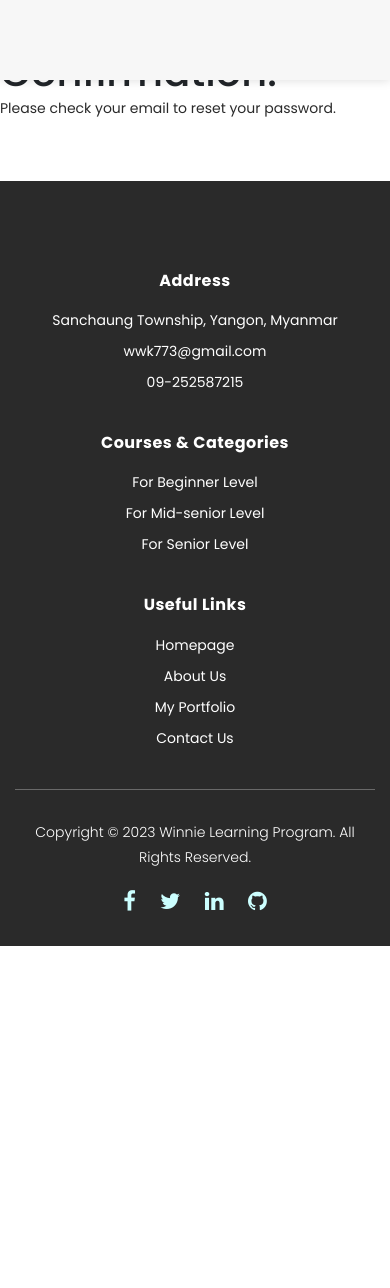
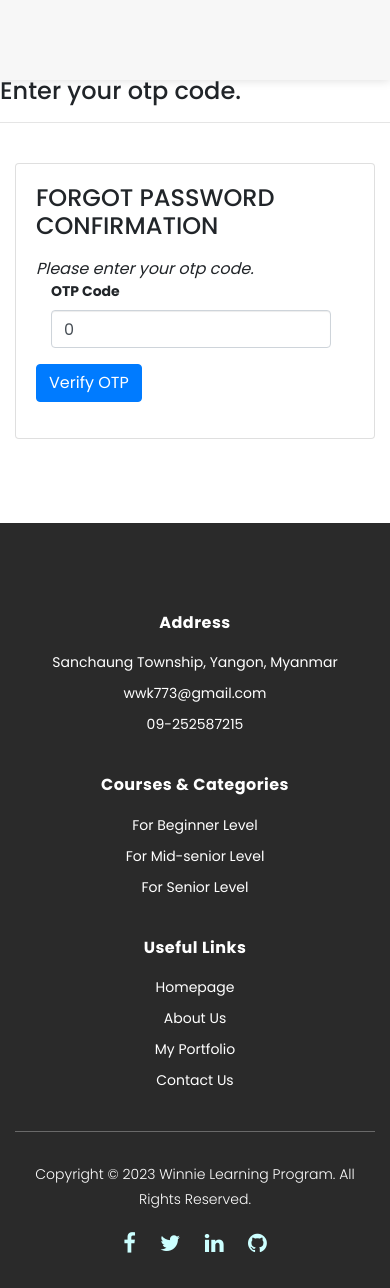
Before and after one commit to winwinkhaing-klw/Winnie_Learning_Programme, an ASP.NET MVC app: page /Account/ForgotPasswordConfirmation in a window 390 px wide. Run offline with ASP.NET Core 8 and stand-ins for ASP.NET MVC 5, Linux system fonts and the light colour scheme; the project's own start-up code is not run, and a stand-in starts its controllers and pages; some libraries are stand-ins or nearby versions.

Commit message:
Add Forgot Password
Add Forgot Password

```diff
--- a/Winnie_Learning_Programme/Controllers/AccountController.cs
+++ b/Winnie_Learning_Programme/Controllers/AccountController.cs
@@ -18,6 +18,7 @@ namespace Winnie_Learning_Programme.Controllers
     {
         private UserService userServices;
         private Services.PasswordHasher pwdHasher;
+
         public AccountController()
         {
             userServices = new UserService(new WKDbEntities());
@@ -49,6 +50,8 @@ namespace Winnie_Learning_Programme.Controllers
             if (userServices.isValidAccount(model.Email, model.Password))
             {
                 Session["Username"] = model.Email;
+                User user = userServices.GetUserByUserName(model.Email);
+                Session["FullName"] = user.Name;
                 return RedirectToAction("YourCourse", "Courses");
             }
             else
@@ -102,26 +105,50 @@ namespace Winnie_Learning_Programme.Controllers
             return View();
         }
 
-        //
-        //
         // GET: /Account/ForgotPassword
         [AllowAnonymous]
+        [HttpGet]
         public ActionResult ForgotPassword()
         {
+            ForgotPasswordViewModel model = new ForgotPasswordViewModel();
+            return View(model);
+        }
+
+       // POST: /Account/ForgotPassword
+       [HttpPost]
+       public ActionResult ForgotPassword(ForgotPasswordViewModel model)
+       {
+            if (!string.IsNullOrEmpty(model.Email))
+            {
+                if (userServices.forgetPassword(model.Email)) {
+                    return RedirectToAction("ForgotPasswordConfirmation");
+                }
+            }
             return View();
         }
-
-        //
-        // POST: /Account/ForgotPassword
 
         // GET: /Account/ForgotPasswordConfirmation
         [AllowAnonymous]
         public ActionResult ForgotPasswordConfirmation()
         {
-            return View();
+            ForgotPasswordViewModel model = new ForgotPasswordViewModel();
+            return View(model);
         }
 
-        //
+        [AllowAnonymous]
+        [HttpPost]
+        public ActionResult ForgotPasswordConfirmation(ForgotPasswordViewModel model)
+        {
+            if (model.OTP != 0)
+            {
+                if (userServices.IsValidateOTP(model.OTP))
+                {
+                    return RedirectToAction("Login");
+                }
+            }
+            ViewBag.message = "Invalid OTP. Please enter correct otp code.";
+            return View(model);
+        }
         // GET: /Account/ResetPassword
         [AllowAnonymous]
         public ActionResult ResetPassword(string code)
--- a/Winnie_Learning_Programme/LearningProgramDBModel.Context.cs
+++ b/Winnie_Learning_Programme/LearningProgramDBModel.Context.cs
@@ -34,5 +34,6 @@ namespace Winnie_Learning_Programme
         public virtual DbSet<Skill> Skills { get; set; }
         public virtual DbSet<User> Users { get; set; }
         public virtual DbSet<Student> Students { get; set; }
+        public virtual DbSet<OTP> OTPs { get; set; }
     }
 }
--- a/Winnie_Learning_Programme/Models/AccountViewModels.cs
+++ b/Winnie_Learning_Programme/Models/AccountViewModels.cs
@@ -1,3 +1,4 @@
+using DataAnnotationsExtensions;
 using System;
 using System.Collections.Generic;
 using System.ComponentModel.DataAnnotations;
@@ -117,5 +118,10 @@ namespace Winnie_Learning_Programme.Models
         [EmailAddress]
         [Display(Name = "Email")]
         public string Email { get; set; }
+
+        [Required]
+        [Numeric]
+        [Display(Name = "OTP Code")]
+        public int OTP { get; set; }
     }
 }
--- a/Winnie_Learning_Programme/Models/Constant.cs
+++ b/Winnie_Learning_Programme/Models/Constant.cs
@@ -2,6 +2,7 @@ using System;
 using System.Collections.Generic;
 using System.Linq;
 using System.Web;
+using System.Web.Configuration;
 
 namespace Winnie_Learning_Programme.Models
 {
@@ -20,5 +21,6 @@ namespace Winnie_Learning_Programme.Models
 
             public static string Student = "Student";
         }
+        public  static string defaultMail = WebConfigurationManager.AppSettings["domain_mail"];
     }
 }
--- a/Winnie_Learning_Programme/Models/CoursesViewModel.cs
+++ b/Winnie_Learning_Programme/Models/CoursesViewModel.cs
@@ -14,6 +14,7 @@ namespace Winnie_Learning_Programme.Models
         public Course Course { get; set; }
 
         public List<Course> Courses { get; set; }
+
         public UserViewModel UserModel { get; set; }
     }
 }
--- a/Winnie_Learning_Programme/User.cs
+++ b/Winnie_Learning_Programme/User.cs
@@ -38,6 +38,7 @@ namespace Winnie_Learning_Programme
         public string Password { get; set; }
         public Nullable<System.DateTime> CreatedDate { get; set; }
         public Nullable<System.DateTime> UpdatedDate { get; set; }
+        public Nullable<bool> IsActive { get; set; }
 
         [System.Diagnostics.CodeAnalysis.SuppressMessage("Microsoft.Usage", "CA2227:CollectionPropertiesShouldBeReadOnly")]
         public virtual ICollection<Education> Educations { get; set; }
--- a/Winnie_Learning_Programme/Views/Account/ForgotPasswordConfirmation.cshtml
+++ b/Winnie_Learning_Programme/Views/Account/ForgotPasswordConfirmation.cshtml
@@ -1,12 +1,53 @@
+@model Winnie_Learning_Programme.Models.ForgotPasswordViewModel
 @{
     ViewBag.Title = "Forgot Password Confirmation";
 }
 
-<hgroup class="title">
-    <h1>@ViewBag.Title.</h1>
-</hgroup>
-<div>
-    <p>
-        Please check your email to reset your password.
-    </p>
-</div>
+<h2>@ViewBag.Title.</h2>
+
+@using (Html.BeginForm("ForgotPasswordConfirmation", "Account", FormMethod.Post, new { @class = "form-horizontal", role = "form" }))
+{
+    @Html.AntiForgeryToken()
+    <h4>Enter your otp code.</h4>
+    <hr />
+    @Html.ValidationSummary("", new { @class = "text-danger" })
+    <div class="container">
+        <div class="row d-flex justify-content-center align-items-center">
+            <div class="col">
+                <div class="card card-registration my-4">
+                    <div class="row g-0">
+                        <div class="col-xl-6 d-none d-xl-block">
+                            <img src="~/Content/assets/images/regist3.jpg"
+                                 alt="Sample photo" class="img-fluid"
+                                 style="border-top-left-radius: .25rem; border-bottom-left-radius: .25rem;" />
+                        </div>
+                        <div class="col-xl-6">
+                            <div class="card-body p-md-3 text-black">
+                                <h4 class="mb-3 text-uppercase">
+                                    Forgot Password Confirmation
+                                </h4>
+                                <i>Please enter your otp code.</i>
+                                <span>@ViewBag.messages</span>
+                                <br />
+                                <div class="form-group col-md-12 formGroup">
+                                    @Html.LabelFor(m => m.OTP, new { @class = "formLabel" })
+                                    @Html.TextBoxFor(m => m.OTP, new { @class = "form-control" })
+                                    @Html.ValidationMessageFor(m => m.OTP, "", new { @class = "text-danger" })
+                                </div>
+                                <div class="form-group">
+                                    <div class="col-md-offset-2 col-md-5">
+                                        <input type="submit" class="btn btn-primary" value="Verify OTP" />
+                                    </div>
+                                </div>
+                            </div>
+                        </div>
+                    </div>
+                </div>
+            </div>
+        </div>
+    </div>
+}
+
+@section Scripts {
+    @Scripts.Render("~/bundles/jqueryval")
+}
--- a/Winnie_Learning_Programme/Views/Account/Login.cshtml
+++ b/Winnie_Learning_Programme/Views/Account/Login.cshtml
@@ -60,7 +60,7 @@
                                             <span style="font-size:12px;">Haven't Register? Please register with your email.</span>
                                             <div class="form-group formGroup">
                                                 <div class="col-md-2">
-                                                    <a href="@Url.Action("ForgetPassword","Account")" class="btn btn-link">Forget Password</a>
+                                                    <a href="@Url.Action("ForgotPassword","Account")" class="btn btn-link">Forget Password</a>
                                                 </div>
                                             </div>
                                         </div>
--- a/Winnie_Learning_Programme/Views/Shared/_NavBar.cshtml
+++ b/Winnie_Learning_Programme/Views/Shared/_NavBar.cshtml
@@ -1,5 +1,12 @@
 @using Winnie_Learning_Programme.Services
-@model Winnie_Learning_Programme.Models.CoursesViewModel
+
+@{
+    string name = string.Empty;
+    if (HttpContext.Current.Session["FullName"] != null)
+    {
+        name = HttpContext.Current.Session["FullName"].ToString();
+    }
+}
 
 <header class="header-area header-sticky">
     <div class="">
@@ -38,7 +45,7 @@
                         @if (AuthenticationHelper.IsAuthenticated())
                         {
                             <li class="submenu">
-                                <a href="javascript:;">@Model.UserModel.User.Name</a>
+                                <a href="javascript:;">@name</a>
                                 <ul>
                                     <li><a href="#">My Account</a></li>
                                     <li><a href="#">View Profile</a></li>
```
Also changed, not shown: Winnie_Learning_Programme/OTP.cs (added, +23 -0 lines), Winnie_Learning_Programme/Services/AuthenticationHelper.cs (+24 -0 lines), Winnie_Learning_Programme/Services/UserService.cs (+47 -2 lines), Winnie_Learning_Programme/Views/Account/ForgotPassword.cshtml (+32 -9 lines), Winnie_Learning_Programme/Web.config, Winnie_Learning_Programme/Winnie_Learning_Programme.csproj, 2 other files.
